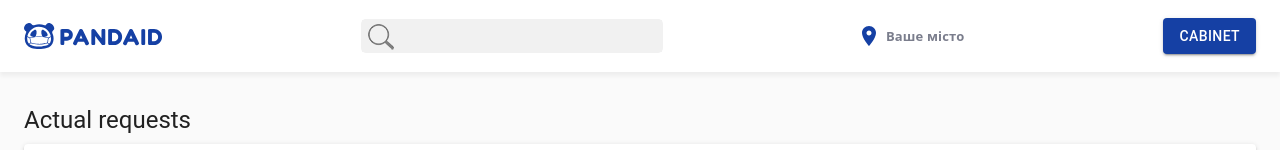
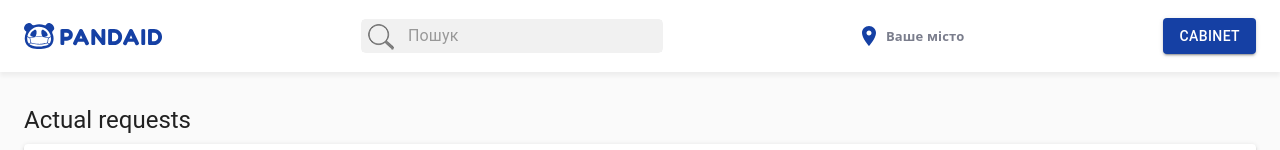
Before and after one commit to hospitalrun-ua/frontend, a React (Create React App) app: page / in a window 1280 px wide. Shown: the top 150 px of the page. Built offline with nearby package versions, Linux system fonts and the light colour scheme; no server answers; a web font is replaced by a local one.

Commit message:
add placeholder

```diff
--- a/src/Components/Header/Header.jsx
+++ b/src/Components/Header/Header.jsx
@@ -22,7 +22,7 @@ const Header = ({ ...props }) => {
           {logo}
           <form noValidate autoComplete="off" className = "submit-form">
           <Button type = "submit" className = "submit-btn"></Button>
-            <TextField  type="search" className = "searchfield" />
+            <TextField  type="search" className = "searchfield" placeholder = "Пошук"/>
           </form>
           {!isAuthenticated
             && (
```
